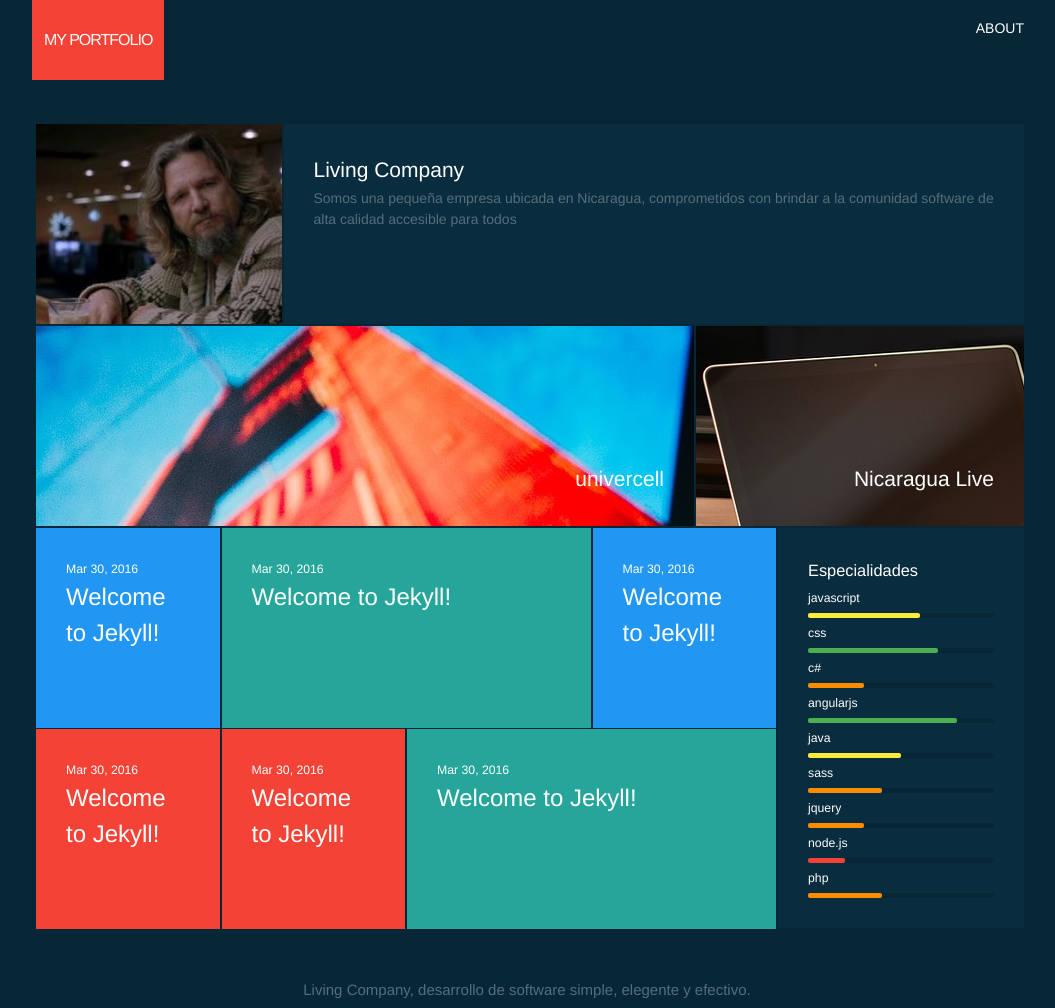
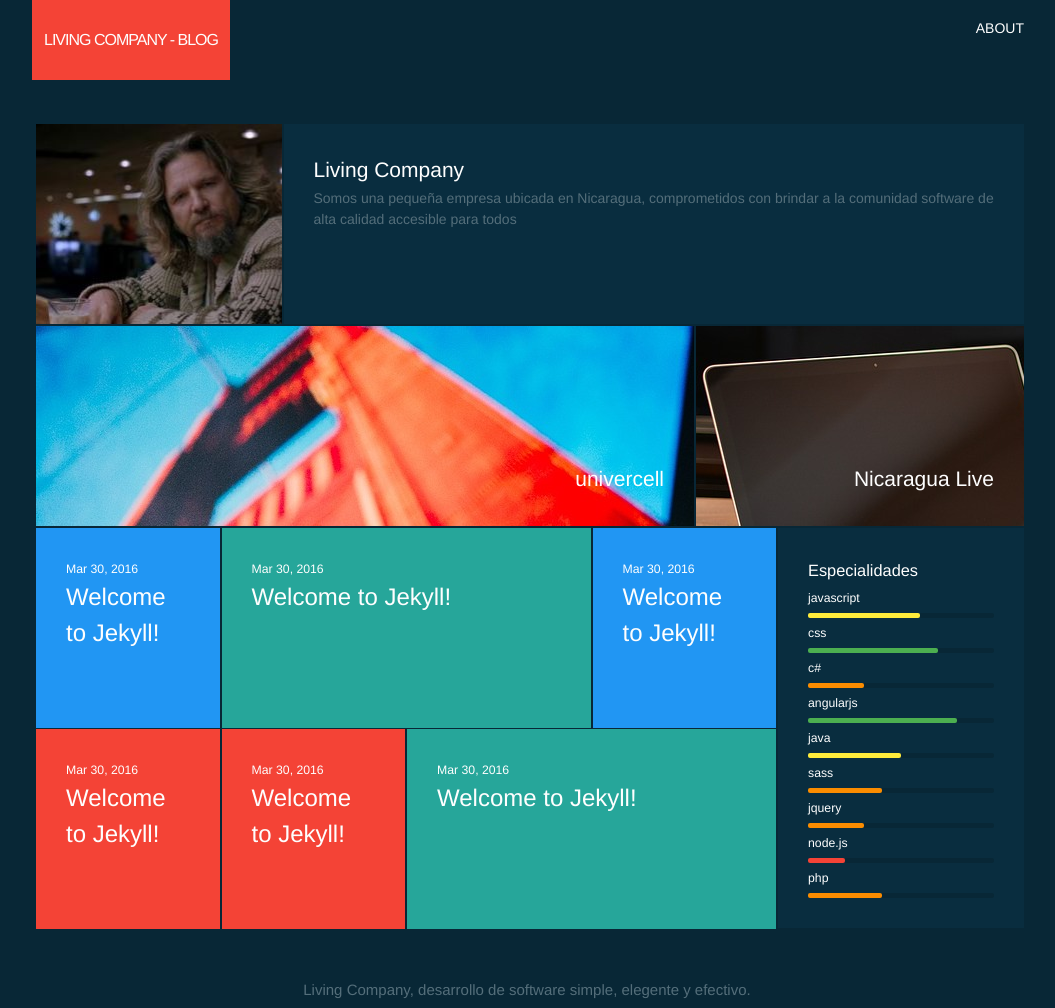
Before and after one commit to LivingCompany/LivingCompany.github.io, a Jekyll site: the page built from index.html, in a window 1280 px wide. Shown: the whole page, without its empty margins (112-1167 px from the left). Built offline with Jekyll 4.4.1, drawn with Linux system fonts in a browser that asks for light colours.

Commit message:
Update _config.yml

```diff
--- a/_config.yml
+++ b/_config.yml
@@ -6,7 +6,7 @@
 # 'jekyll serve'. If you change this file, please restart the server process.
 
 # Site settings
-title: My Portfolio
+title: Living Company - Blog
 email: livingcomp@outlook.com
 description: > # this means to ignore newlines until "baseurl:"
   Living Company, desarrollo de software simple, elegente y efectivo.
```
